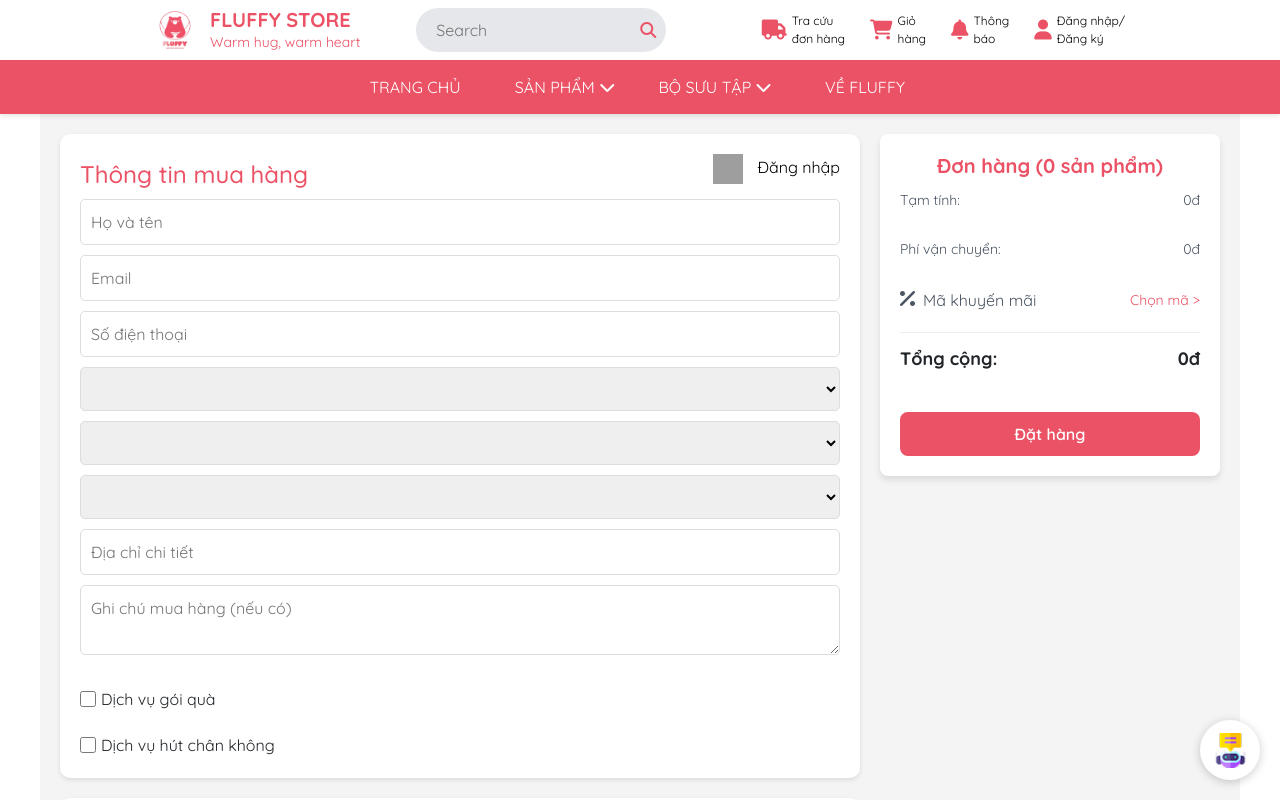
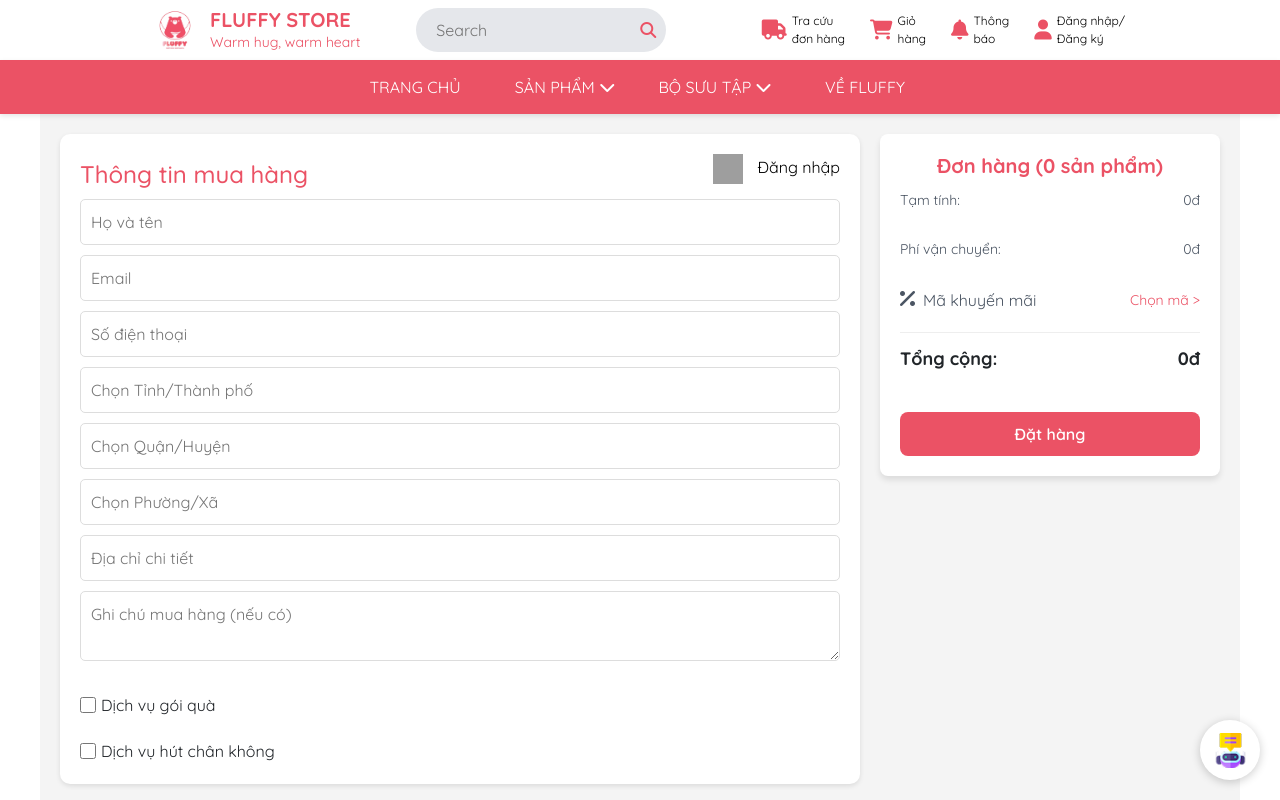
Before and after one commit to Trang2111-hub/Fluffy-web, an Angular app in the folder fluffy-web/: page /payment in a window 1280 px wide. Shown: the top 800 px of the page. Built offline with nearby package versions, Linux system fonts and the light colour scheme; grey boxes are pictures that could not be loaded.

Commit message:
Sửa patment logic và lỗi icon giỏ hàng

```diff
--- a/fluffy-web/src/app/components/cart/cart.component.css
+++ b/fluffy-web/src/app/components/cart/cart.component.css
@@ -257,6 +257,11 @@ body {
     margin-bottom: 20px;
     font-weight: 500;
 }
+.empty-cart .icon {
+    font-size: 200px;
+    color: #EB5265;
+    margin-bottom: 20px;
+}
 .empty-cart .button {
     padding: 10px 20px;
     background: #EB5265;
--- a/fluffy-web/src/app/components/cart/cart.component.html
+++ b/fluffy-web/src/app/components/cart/cart.component.html
@@ -32,11 +32,11 @@
             <button (click)="changeQuantity(product, false)" class="decrease">-</button>
             <input type="text" [(ngModel)]="product.quantity" class="quantity" readonly />
             <button (click)="changeQuantity(product, true)" class="increase">+</button>
-            <select class="tags">
-              <option *ngFor="let color of product.color.selected_colors">{{ color }}</option>
+            <select class="tags" [(ngModel)]="product.selectedColor" (change)="updateProductClassification(product)">
+              <option *ngFor="let color of product.color.selected_colors" [value]="color">{{ color }}</option>
             </select>
-            <select class="dimensions">
-              <option *ngFor="let size of product.size.available_sizes">{{ size }}</option>
+            <select class="dimensions" [(ngModel)]="product.selectedSize" (change)="updateProductClassification(product)">
+              <option *ngFor="let size of product.size.available_sizes" [value]="size">{{ size }}</option>
             </select>
           </div>
           <div class="cart-item-prices">
--- a/fluffy-web/src/app/components/cart/cart.component.ts
+++ b/fluffy-web/src/app/components/cart/cart.component.ts
@@ -13,6 +13,8 @@ interface CartProduct extends Product {
   selected: boolean;
   discount_price: number;
   originalPriceNumber: number;
+  selectedColor?: string; // Lưu màu đã chọn
+  selectedSize?: string;  // Lưu kích thước đã chọn
 }
 
 @Component({
@@ -73,7 +75,9 @@ export class CartComponent implements OnInit {
               originalPriceNumber: originalPrice,
               quantity: quantity,
               totalPrice: discountPrice * quantity,
-              selected: cartItem?.selected || false
+              selected: cartItem?.selected || false,
+              selectedColor: cartItem?.selectedColor || product.color?.selected_colors?.[0] || 'Không có màu',
+              selectedSize: cartItem?.selectedSize || product.size?.available_sizes?.[0] || 'Không có kích thước'
             };
           });
           this.updateTotalAmount();
@@ -84,6 +88,18 @@ export class CartComponent implements OnInit {
       this.products = [];
       this.totalAmount = 0;
     }
+  }
+
+  // Cập nhật phân loại khi người dùng thay đổi
+  updateProductClassification(product: CartProduct) {
+    this.updateProductTotalPrice(product);
+    const cart = this.cartService.getCart();
+    const updatedCart = cart.map((item: CartProduct) =>
+      item.product_id === product.product_id
+        ? { ...item, quantity: product.quantity, selectedColor: product.selectedColor, selectedSize: product.selectedSize }
+        : item
+    );
+    localStorage.setItem('cart', JSON.stringify(updatedCart));
   }
 
   closeCart() {
@@ -110,11 +126,6 @@ export class CartComponent implements OnInit {
   updateProductTotalPrice(product: CartProduct) {
     product.totalPrice = product.discount_price * product.quantity;
     this.updateTotalAmount();
-    const cart = this.cartService.getCart();
-    const updatedCart = cart.map((item: CartProduct) =>
-      item.product_id === product.product_id ? { ...item, quantity: product.quantity } : item
-    );
-    localStorage.setItem('cart', JSON.stringify(updatedCart));
   }
 
   changeQuantity(product: CartProduct, increment: boolean) {
@@ -123,7 +134,7 @@ export class CartComponent implements OnInit {
     } else if (product.quantity > 1) {
       product.quantity--;
     }
-    this.updateProductTotalPrice(product);
+    this.updateProductClassification(product);
   }
 
   toggleSelectProduct(product: CartProduct) {
@@ -153,14 +164,19 @@ export class CartComponent implements OnInit {
     document.body.style.overflow = this.isCartOpenSubject.value ? 'hidden' : 'auto';
   }
 
-  // Cập nhật để hỗ trợ Flow 1: truyền sản phẩm đã chọn qua CartService
   goToCheckout() {
     const selectedProducts = this.products.filter(product => product.selected);
     if (selectedProducts.length === 0) {
       alert('Vui lòng chọn ít nhất một sản phẩm để thanh toán!');
       return;
     }
-    this.cartService.setCheckoutProducts(selectedProducts);
+    // Truyền dữ liệu đã chọn sang PaymentComponent
+    const checkoutData = selectedProducts.map(product => ({
+      ...product,
+      color: product.selectedColor,
+      size: product.selectedSize
+    }));
+    this.cartService.setCheckoutProducts(checkoutData);
     this.closeCart();
     setTimeout(() => {
       this.router.navigate(['/payment']);
--- a/fluffy-web/src/app/pages/payment/payment.component.css
+++ b/fluffy-web/src/app/pages/payment/payment.component.css
@@ -207,3 +207,15 @@
     margin-top: 10px;
     margin-bottom: 10px;
   }
+  input[list] {
+    width: 100%;
+    padding: 10px;
+    margin-bottom: 10px;
+    border: 1px solid #e5e7eb;
+    border-radius: 4px;
+    font-size: 16px;
+  }
+
+  datalist {
+    display: none; /* Ẩn datalist mặc định, chỉ hiển thị khi nhập */
+  }
--- a/fluffy-web/src/app/pages/payment/payment.component.html
+++ b/fluffy-web/src/app/pages/payment/payment.component.html
@@ -11,9 +11,49 @@
         <input type="text" [(ngModel)]="orderDetails.name" name="name" placeholder="Họ và tên" required>
         <input type="email" [(ngModel)]="orderDetails.email" name="email" placeholder="Email" required>
         <input type="tel" [(ngModel)]="orderDetails.phone" name="phone" placeholder="Số điện thoại" required>
-        <select [(ngModel)]="orderDetails.city" name="city"><option>Chọn Tỉnh/Thành phố</option></select>
-        <select [(ngModel)]="orderDetails.district" name="district"><option>Chọn Quận/Huyện</option></select>
-        <select [(ngModel)]="orderDetails.ward" name="ward"><option>Chọn Phường/Xã</option></select>
+
+        <!-- Ô nhập Tỉnh/Thành phố -->
+        <input type="text"
+               [(ngModel)]="orderDetails.city"
+               name="city"
+               placeholder="Chọn Tỉnh/Thành phố"
+               list="cityList"
+               (input)="onInputChange('city')"
+               required>
+        <datalist id="cityList">
+          <option value="" disabled>Chọn Tỉnh/Thành phố</option>
+          <option *ngFor="let city of cityHistory" [value]="city">{{ city }}</option>
+          <option *ngFor="let city of cities" [value]="city">{{ city }}</option>
+        </datalist>
+
+        <!-- Ô nhập Quận/Huyện -->
+        <input type="text"
+               [(ngModel)]="orderDetails.district"
+               name="district"
+               placeholder="Chọn Quận/Huyện"
+               list="districtList"
+               (input)="onInputChange('district')"
+               required>
+        <datalist id="districtList">
+          <option value="" disabled>Chọn Quận/Huyện</option>
+          <option *ngFor="let district of districtHistory" [value]="district">{{ district }}</option>
+          <option *ngFor="let district of districts" [value]="district">{{ district }}</option>
+        </datalist>
+
+        <!-- Ô nhập Phường/Xã -->
+        <input type="text"
+               [(ngModel)]="orderDetails.ward"
+               name="ward"
+               placeholder="Chọn Phường/Xã"
+               list="wardList"
+               (input)="onInputChange('ward')"
+               required>
+        <datalist id="wardList">
+          <option value="" disabled>Chọn Phường/Xã</option>
+          <option *ngFor="let ward of wardHistory" [value]="ward">{{ ward }}</option>
+          <option *ngFor="let ward of wards" [value]="ward">{{ ward }}</option>
+        </datalist>
+
         <input type="text" [(ngModel)]="orderDetails.address" name="address" placeholder="Địa chỉ chi tiết" required>
         <textarea [(ngModel)]="orderDetails.note" name="note" placeholder="Ghi chú mua hàng (nếu có)"></textarea>
         <label class="checkbox-container">
@@ -52,7 +92,7 @@
 
   <!-- Order Summary -->
   <div class="order-summary">
-    <h2>Đơn hàng ({{ checkoutProducts.length }} sản phẩm)</h2>
+    <h2>Đơn hàng ({{ totalQuantity }} sản phẩm)</h2>
     <div *ngFor="let product of checkoutProducts" class="product">
       <img [src]="product.image" [alt]="product.name || product.product_name">
       <div class="product-details">
--- a/fluffy-web/src/app/pages/payment/payment.component.ts
+++ b/fluffy-web/src/app/pages/payment/payment.component.ts
@@ -28,6 +28,17 @@ export class PaymentComponent implements OnInit {
 
   checkoutProducts: any[] = [];
   totalAmount = 0;
+  totalQuantity = 0;
+
+  // Danh sách gợi ý (có thể lấy từ API hoặc định nghĩa tĩnh)
+  cities: string[] = ['Hà Nội', 'TP. Hồ Chí Minh', 'Đà Nẵng', 'Hải Phòng']; // Ví dụ
+  districts: string[] = ['Ba Đình', 'Hoàn Kiếm', 'Quận 1', 'Quận 3']; // Ví dụ
+  wards: string[] = ['Phúc Xá', 'Trúc Bạch', 'Phường 1', 'Phường 2']; // Ví dụ
+
+  // Lịch sử nhập liệu
+  cityHistory: string[] = [];
+  districtHistory: string[] = [];
+  wardHistory: string[] = [];
 
   constructor(
     private cartService: CartService,
@@ -49,16 +60,71 @@ export class PaymentComponent implements OnInit {
         this.calculateTotal();
       }
     });
+
+    // Tải lịch sử từ localStorage
+    this.loadHistory();
   }
 
   calculateTotal() {
     this.totalAmount = this.checkoutProducts.reduce((total, product) => {
-      return total + product.totalPrice;
+      return total + (product.totalPrice || 0);
     }, 0);
+    this.totalQuantity = this.checkoutProducts.reduce((total, product) => {
+      return total + (product.quantity || 0);
+    }, 0);
+  }
+
+  // Tải lịch sử từ localStorage
+  loadHistory() {
+    this.cityHistory = JSON.parse(localStorage.getItem('cityHistory') || '[]');
+    this.districtHistory = JSON.parse(localStorage.getItem('districtHistory') || '[]');
+    this.wardHistory = JSON.parse(localStorage.getItem('wardHistory') || '[]');
+  }
+
+  // Lưu giá trị vào lịch sử
+  saveToHistory(field: 'city' | 'district' | 'ward', value: string) {
+    if (!value) return;
+
+    let historyArray: string[];
+    let storageKey: string;
+
+    switch (field) {
+      case 'city':
+        historyArray = this.cityHistory;
+        storageKey = 'cityHistory';
+        break;
+      case 'district':
+        historyArray = this.districtHistory;
+        storageKey = 'districtHistory';
+        break;
+      case 'ward':
+        historyArray = this.wardHistory;
+        storageKey = 'wardHistory';
+        break;
+      default:
+        return;
+    }
+
+    // Chỉ lưu nếu giá trị chưa tồn tại trong lịch sử
+    if (!historyArray.includes(value)) {
+      historyArray.unshift(value); // Thêm vào đầu danh sách
+      if (historyArray.length > 5) historyArray.pop(); // Giới hạn 5 mục
+      localStorage.setItem(storageKey, JSON.stringify(historyArray));
+    }
+  }
+
+  // Xử lý khi thay đổi giá trị
+  onInputChange(field: 'city' | 'district' | 'ward') {
+    const value = this.orderDetails[field];
+    this.saveToHistory(field, value);
   }
 
   onSubmit() {
     if (this.isFormValid()) {
+      // Lưu lịch sử trước khi submit
+      this.saveToHistory('city', this.orderDetails.city);
+      this.saveToHistory('district', this.orderDetails.district);
+      this.saveToHistory('ward', this.orderDetails.ward);
       alert('Đơn hàng đã được đặt thành công!');
     } else {
       alert('Vui lòng điền đầy đủ thông tin!');
@@ -70,7 +136,6 @@ export class PaymentComponent implements OnInit {
            this.orderDetails.city && this.orderDetails.district && this.orderDetails.ward;
   }
 
-  // Thêm để xử lý sự kiện "Chọn mã"
   applyPromo() {
     alert('Chức năng chọn mã khuyến mãi đang được phát triển!');
   }
```
